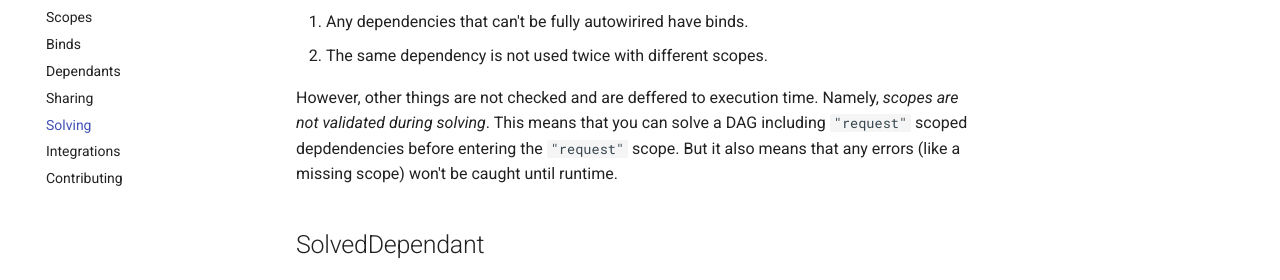
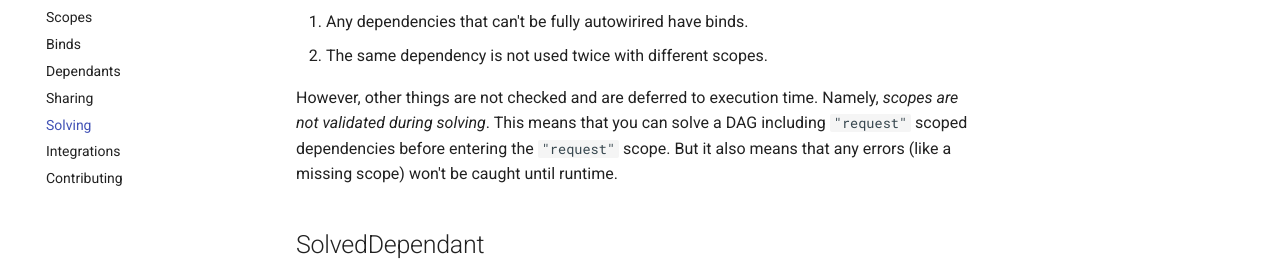
Before and after one commit to adriangb/di, an MkDocs documentation site: the page built from docs/solving.md, in a window 1280 px wide and 900 px high, scrolled down 323 px. Shown: the part 172-452 px from the top of the window. Built offline with MkDocs 1.6.1 and Material for MkDocs 9.7.7, drawn with Linux system fonts in a browser that asks for light colours; comment, search, counter and statistics services are not loaded; the version menu is left out.

Commit message:
docs: correct spelling of solving

```diff
--- a/docs/solving.md
+++ b/docs/solving.md
@@ -18,8 +18,8 @@ During solving, several things are checked:
 1. Any dependencies that can't be fully autowirired have binds.
 2. The same dependency is not used twice with different scopes.
 
-However, other things are not checked and are deffered to execution time. Namely, *scopes are not validated during solving*.
-This means that you can solve a DAG including `"request"` scoped depdendencies before entering the `"request"` scope.
+However, other things are not checked and are deferred to execution time. Namely, *scopes are not validated during solving*.
+This means that you can solve a DAG including `"request"` scoped dependencies before entering the `"request"` scope.
 But it also means that any errors (like a missing scope) won't be caught until runtime.
 
 ## SolvedDependant
```
